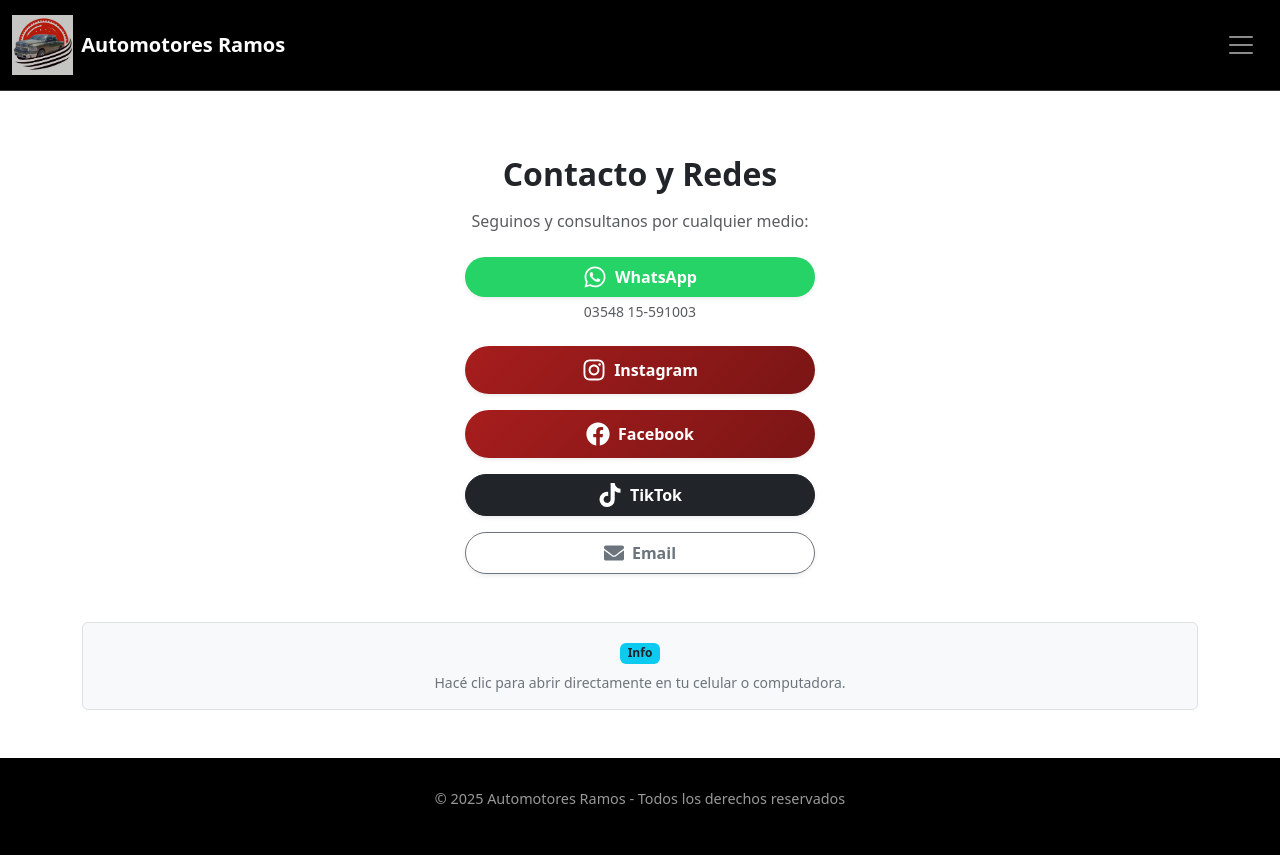
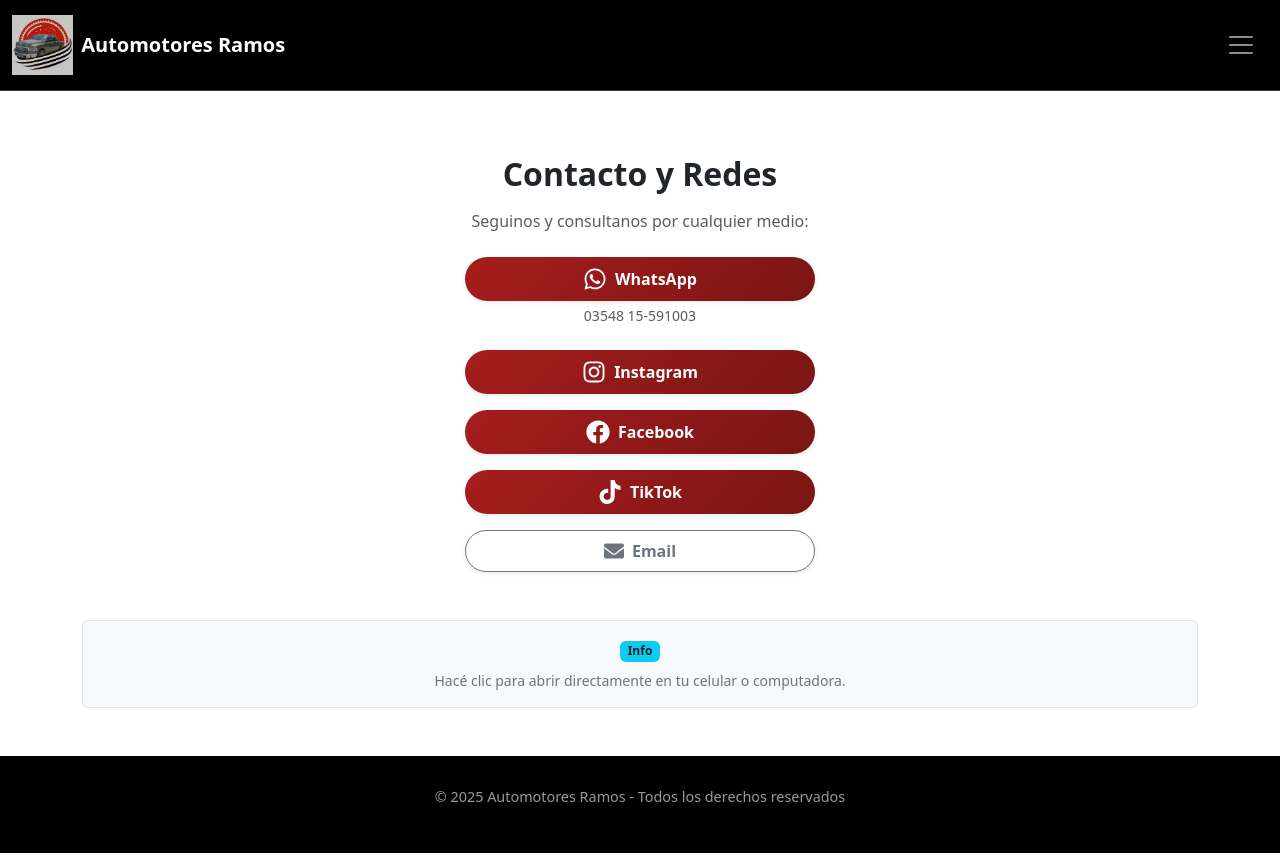
Before and after one commit to mroxanam/mar-autos, a React (Create React App) app: page /contacto in a window 1280 px wide. Built offline with nearby package versions, Linux system fonts and the light colour scheme.

Commit message:
Final: Colores de redes sociales corregidos y SEO optimizado

```diff
--- a/src/App.css
+++ b/src/App.css
@@ -72,9 +72,9 @@
   padding-left: 30px;
 }
 
-/* ------------------ Botones y Home ------------------ */
+/* ------------------ Botones y Redes Sociales ------------------ */
 
-/* Botón VER CATÁLOGO (Rojo elegante de Ramos) */
+/* Botón VER CATÁLOGO - Rojo elegante de Ramos [cite: 4] */
 .btn-primary {
   background: linear-gradient(135deg, #a71d1d 0%, #7a1515 100%) !important;
   border: none !important;
@@ -91,7 +91,27 @@
   box-shadow: 0 6px 18px rgba(167, 29, 29, 0.4);
 }
 
-/* Botón FACEBOOK (Azul clásico) */
+/* WHATSAPP - Verde oficial [cite: 9, 10] */
+.btn-whatsapp {
+  background-color: #25D366 !important;
+  border: none !important;
+  border-radius: 50px !important;
+  padding: 10px 25px !important;
+  color: white !important;
+  font-weight: bold;
+}
+
+/* INSTAGRAM - Bordó elegante  */
+.btn-instagram {
+  background-color: #8a1a1a !important;
+  border: none !important;
+  border-radius: 50px !important;
+  padding: 10px 25px !important;
+  color: white !important;
+  font-weight: bold;
+}
+
+/* FACEBOOK - Azul clásico oficial  */
 .btn-facebook {
   background-color: #1877F2 !important;
   border: none !important;
@@ -106,6 +126,17 @@
   background-color: #145dbf !important;
 }
 
+/* TIK TOK - Negro sólido  */
+.btn-tiktok {
+  background-color: #010101 !important;
+  border: none !important;
+  border-radius: 50px !important;
+  padding: 10px 25px !important;
+  color: white !important;
+  font-weight: bold;
+}
+
+/* ------------------ Home y Otros ------------------ */
 .portada-img {
   border-radius: 15px;
   box-shadow: 0 10px 30px rgba(0, 0, 0, 0.3);
@@ -134,7 +165,7 @@
   }
 
   h1.display-4 {
-    font-size: 1.8rem;
+    font-size: 1.8rem; /* Título principal [cite: 2] */
     font-weight: 800;
   }
 }
--- a/src/pages/Contacto.js
+++ b/src/pages/Contacto.js
@@ -2,8 +2,8 @@
 import { FaWhatsapp, FaEnvelope, FaFacebook, FaInstagram, FaTiktok } from "react-icons/fa";
 
 function Contacto() {
-  const whatsappNumber = "5493548591003";
-  const whatsappVisible = "03548 15-591003";
+  const whatsappNumber = "5493548591003"; //
+  const whatsappVisible = "03548 15-591003"; //
   const email = "automotoresramos@gmail.com";
 
   const facebookUrl = "https://facebook.com";
@@ -17,16 +17,14 @@
 
       <div className="d-flex flex-column gap-3 mx-auto" style={{ maxWidth: "350px" }}>
 
-        {/* WHATSAPP - CORREGIDO EL TEMPLATE STRING */}
+        {/* WHATSAPP */}
         <div className="mb-2">
           <Button
             as="a"
             href={`https://wa.me/${whatsappNumber}?text=Hola%20Marcelo,%20quiero%20consultar%20sobre%20un%20vehículo`}
             target="_blank"
             rel="noopener noreferrer"
-            variant="success"
-            className="w-100 d-flex align-items-center justify-content-center shadow-sm rounded-pill py-2 fw-bold"
-            style={{ backgroundColor: "#25D366", border: "none" }}
+            className="btn-whatsapp w-100 d-flex align-items-center justify-content-center shadow-sm rounded-pill py-2 fw-bold"
           >
             <FaWhatsapp className="me-2" size={24} /> WhatsApp
           </Button>
@@ -39,8 +37,7 @@
           href={instagramUrl}
           target="_blank"
           rel="noopener noreferrer"
-          className="w-100 d-flex align-items-center justify-content-center shadow-sm rounded-pill py-2 fw-bold border-0 text-white"
-          style={{ background: "linear-gradient(45deg, #f09433 0%, #e6683c 25%, #dc2743 50%, #cc2366 75%, #bc1888 100%)" }}
+          className="btn-instagram w-100 d-flex align-items-center justify-content-center shadow-sm rounded-pill py-2 fw-bold border-0 text-white"
         >
           <FaInstagram className="me-2" size={24} /> Instagram
         </Button>
@@ -51,8 +48,7 @@
           href={facebookUrl}
           target="_blank"
           rel="noopener noreferrer"
-          style={{ backgroundColor: "#1877F2", border: "none" }}
-          className="w-100 d-flex align-items-center justify-content-center shadow-sm rounded-pill py-2 fw-bold text-white"
+          className="btn-facebook w-100 d-flex align-items-center justify-content-center shadow-sm rounded-pill py-2 fw-bold text-white"
         >
           <FaFacebook className="me-2" size={24} /> Facebook
         </Button>
@@ -63,8 +59,7 @@
           href={tiktokUrl}
           target="_blank"
           rel="noopener noreferrer"
-          variant="dark"
-          className="w-100 d-flex align-items-center justify-content-center shadow-sm rounded-pill py-2 fw-bold"
+          className="btn-tiktok w-100 d-flex align-items-center justify-content-center shadow-sm rounded-pill py-2 fw-bold text-white"
         >
           <FaTiktok className="me-2" size={24} /> TikTok
         </Button>
```
